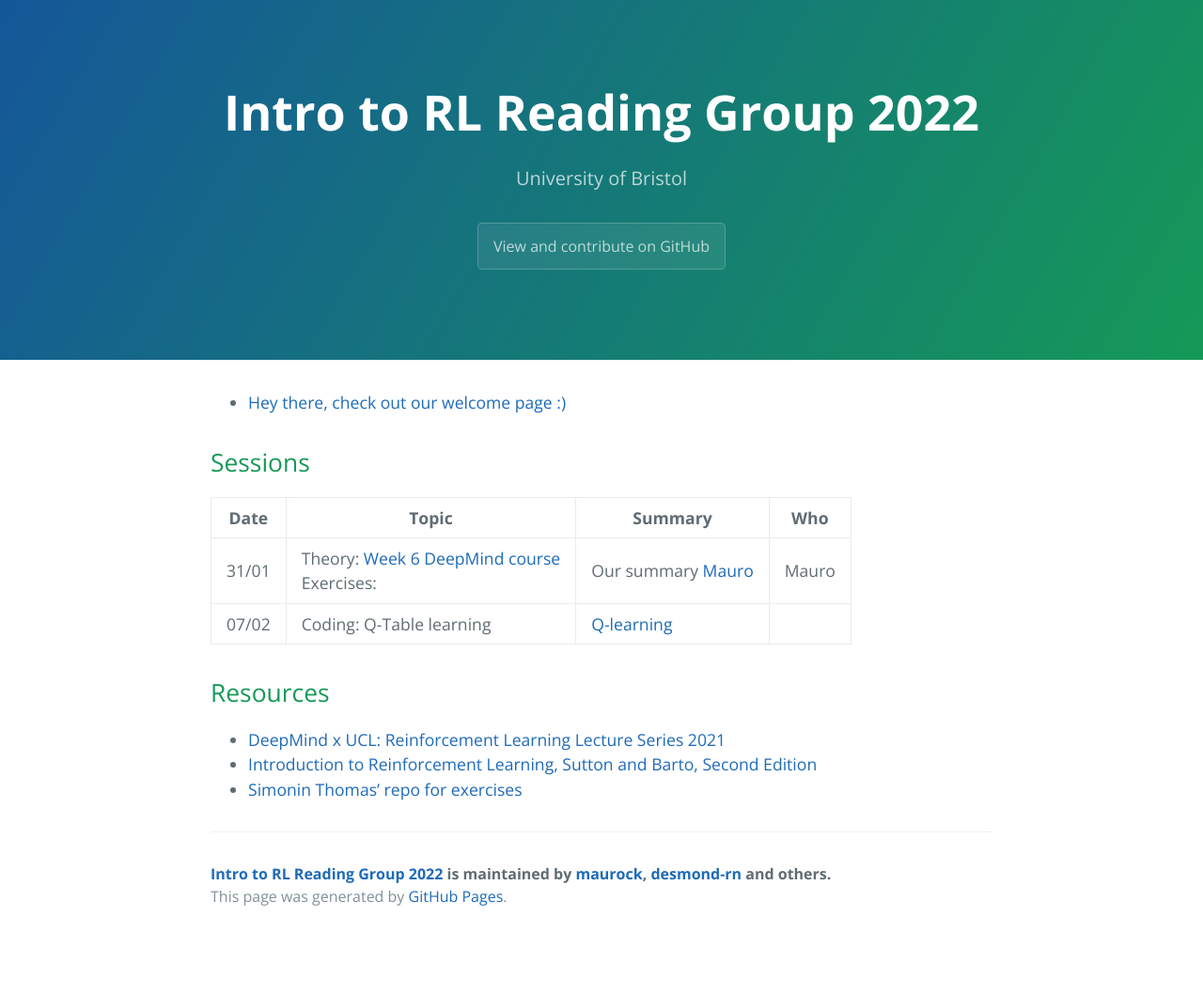
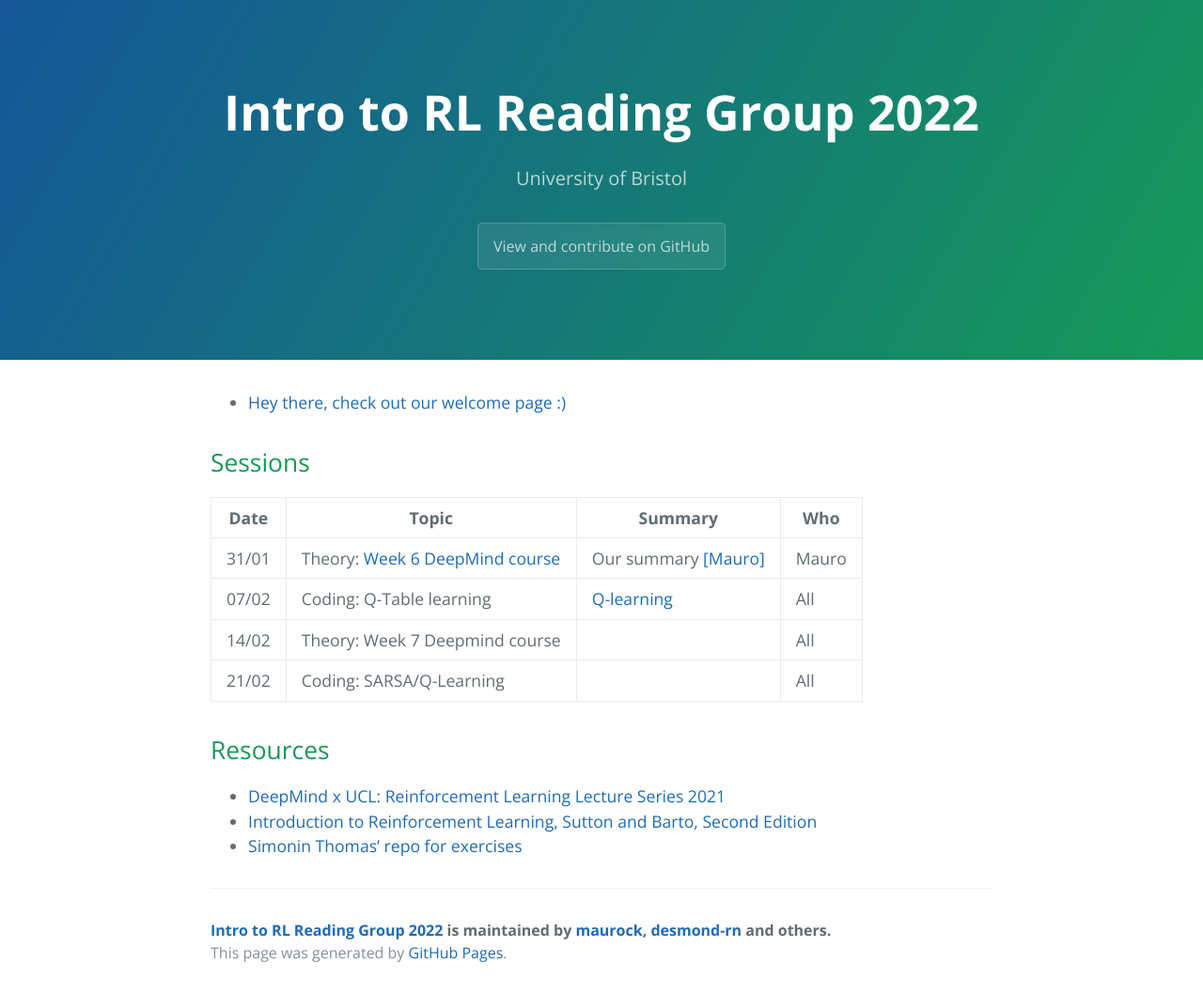
Before and after one commit to Reinforcement-Learning-Intro/Reinforcement-Learning-Intro.github.io, a Jekyll site: the page built from index.md, in a window 1280 px wide. Shown: the whole page at 94% size. Built offline with Jekyll 4.4.1, drawn with Linux system fonts in a browser that asks for light colours; before the commit the page ends 998 px from its top, so only the background shows below that.

Commit message:
Added 21/02

```diff
--- a/index.md
+++ b/index.md
@@ -9,9 +9,10 @@ title: {{ site.name }}
 
 | Date |Topic   | Summary | Who |
 |------|--------|---------|-----|
-| 31/01 | Theory: [Week 6 DeepMind course](https://www.youtube.com/watch?v=t9uf9cuogBo&list=PLqYmG7hTraZDVH599EItlEWsUOsJbAodm&index=6) <br> Exercises: | Our summary [Mauro](https://maurocomi.notion.site/Lecture-6-Model-Free-Control-789c545797f64542a12110587737e23e) | Mauro |
-| 07/02 | Coding: Q-Table learning | [Q-learning](https://github.com/Reinforcement-Learning-Intro/Reinforcement-Learning-Intro.github.io/blob/main/files/Q_Learning.ipynb) |  |
-
+| 31/01 | Theory: [Week 6 DeepMind course](https://www.youtube.com/watch?v=t9uf9cuogBo&list=PLqYmG7hTraZDVH599EItlEWsUOsJbAodm&index=6) <br>| Our summary [[Mauro]](https://maurocomi.notion.site/Lecture-6-Model-Free-Control-789c545797f64542a12110587737e23e) | Mauro |
+| 07/02 | Coding: Q-Table learning | [Q-learning](https://github.com/Reinforcement-Learning-Intro/Reinforcement-Learning-Intro.github.io/blob/main/files/Q_Learning.ipynb) | All  |
+| 14/02 | Theory: Week 7 Deepmind course | | All |
+| 21/02 | Coding: SARSA/Q-Learning | | All |
 
 ## Resources
 - [DeepMind x UCL: Reinforcement Learning Lecture Series 2021](https://deepmind.com/learning-resources/reinforcement-learning-series-2021)
```
